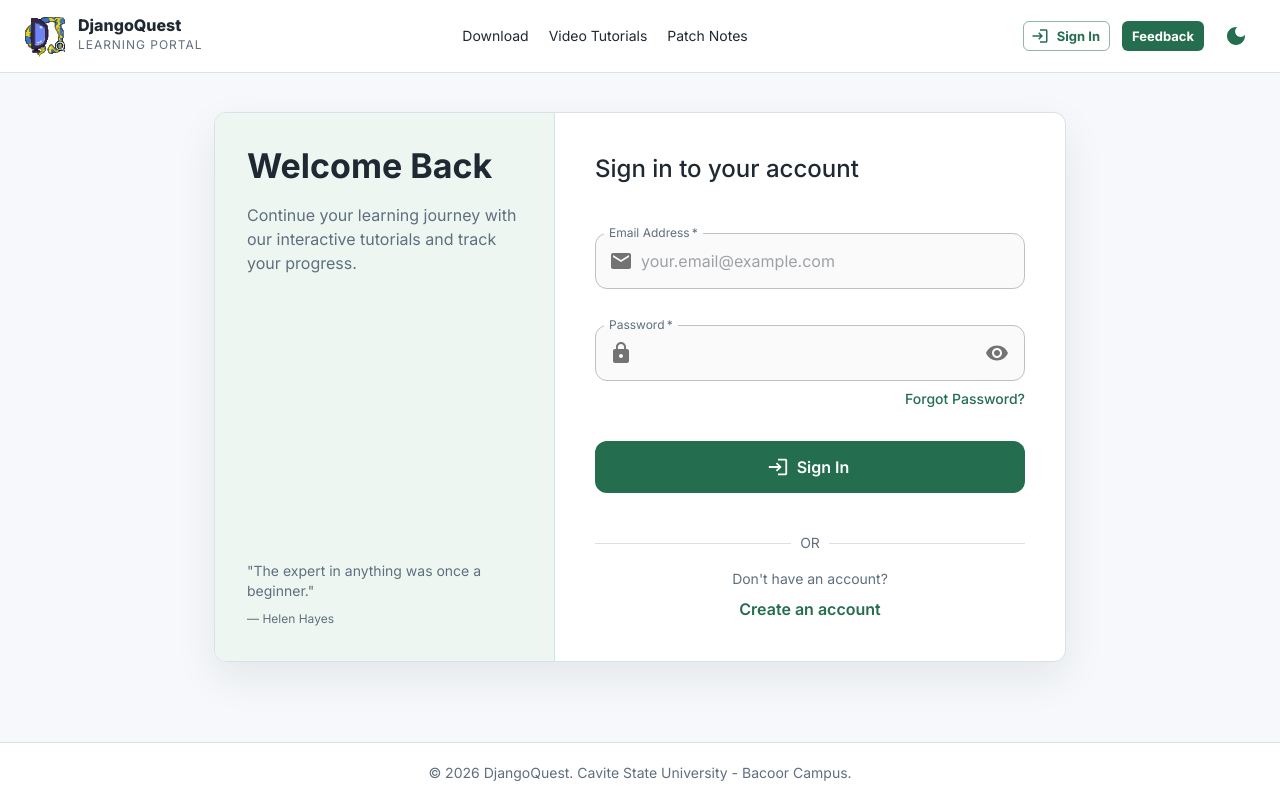
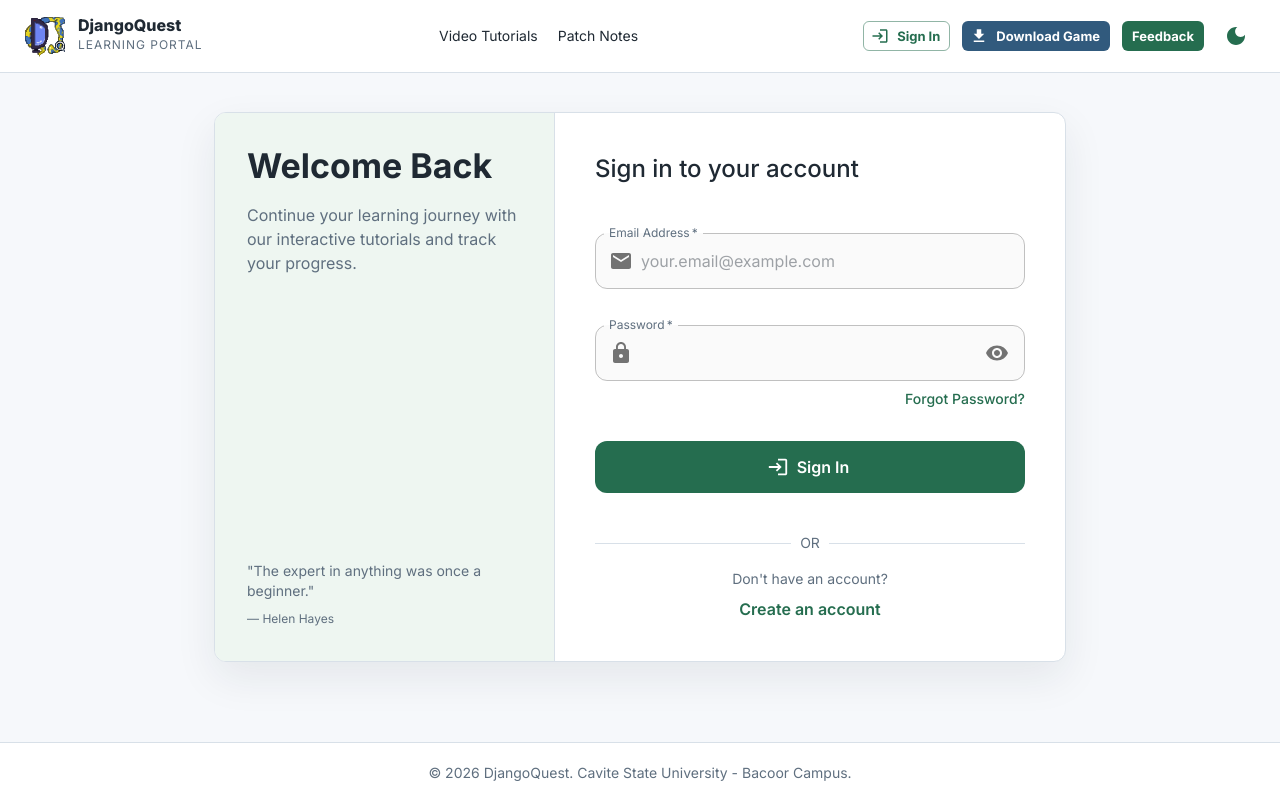
Before and after one commit to 7uisu/DjangoQuest-Frontend, a React (Vite) app: page /login in a window 1280 px wide. Built offline with nearby package versions, Linux system fonts and the light colour scheme; no server answers.

Commit message:
Capstone Revision: Upgrade Download button to primary action button

```diff
--- a/src/components/Navbar.tsx
+++ b/src/components/Navbar.tsx
@@ -24,6 +24,7 @@ import MenuIcon from "@mui/icons-material/Menu";
 import CloseIcon from "@mui/icons-material/Close";
 import LightModeIcon from "@mui/icons-material/LightMode";
 import DarkModeIcon from "@mui/icons-material/DarkMode";
+import DownloadIcon from "@mui/icons-material/Download";
 import { useAuth } from "../hooks/useAuth";
 import { useState } from "react";
 import { useThemeMode } from "../styles/ThemeModeProvider";
@@ -76,14 +77,6 @@ const Navbar: React.FC<NavbarProps> = ({ setCurrentSection }) => {
           </Button>
         </>
       )}
-      <Button
-        color="inherit"
-        component={Link}
-        to="/download"
-        sx={{ fontWeight: location.pathname === '/download' ? 800 : 400, color: location.pathname === '/download' ? 'primary.main' : 'inherit' }}
-      >
-        Download
-      </Button>
       <Button
         color="inherit"
         component={Link}
@@ -232,6 +225,9 @@ const Navbar: React.FC<NavbarProps> = ({ setCurrentSection }) => {
                 </Button>
               )}
 
+              <Button component={Link} to="/download" startIcon={<DownloadIcon />} variant="contained" color="secondary" size="small" sx={{ fontWeight: 'bold' }}>
+                Download Game
+              </Button>
               <Button component={Link} to="/feedback" variant="contained" size="small">
                 Feedback
               </Button>
```
